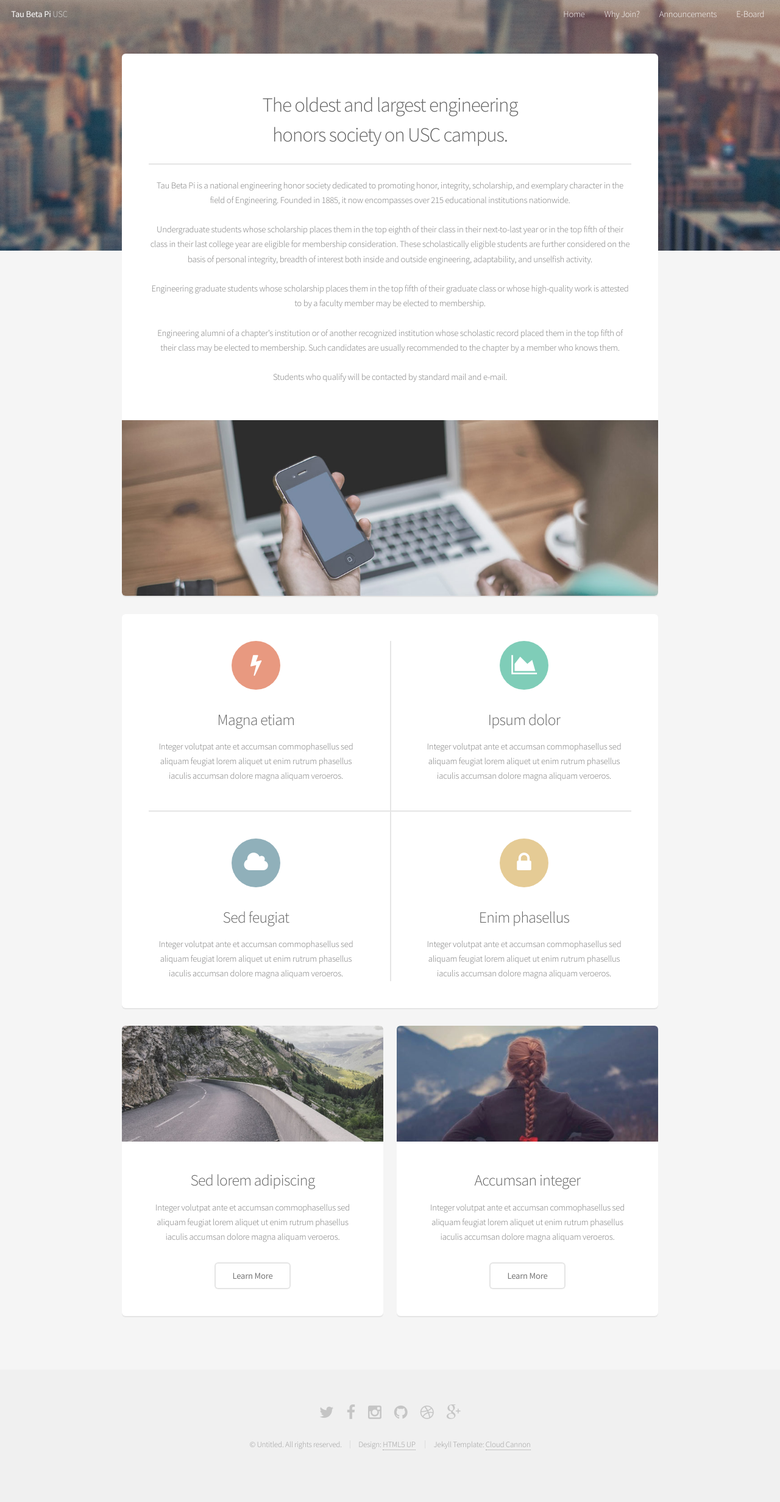
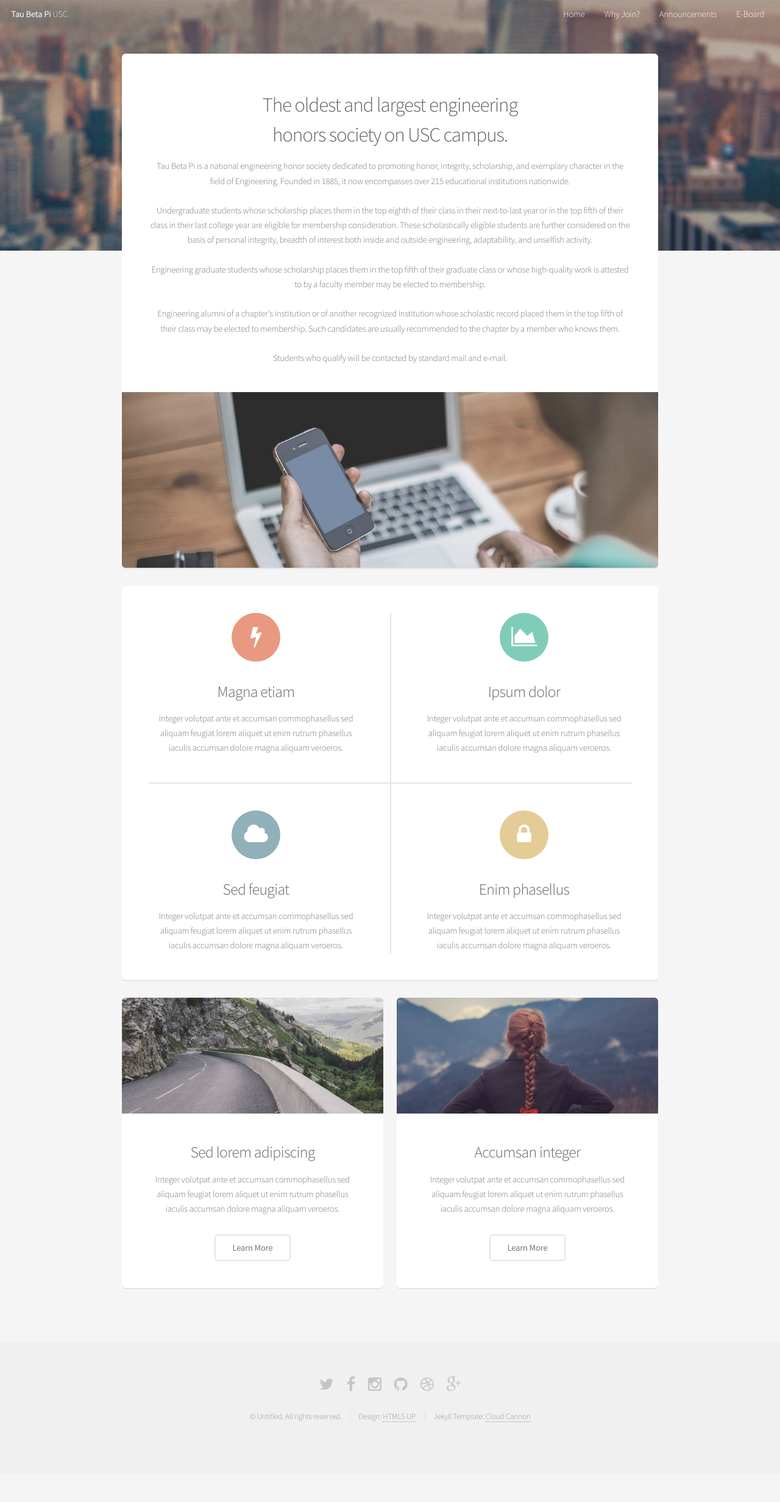
Before and after one commit to usctbp/usctbp.github.io, a Jekyll site: the page built from index.html, in a window 1280 px wide. Shown: the whole page at 61% size. Built offline with Jekyll 4.4.1, drawn with Linux system fonts in a browser that asks for light colours; the list of posts is cut into pages by our own code; after the commit the page ends 2417 px from its top, so only the background shows below that.

Commit message:
edited header

```diff
--- a/index.html
+++ b/index.html
@@ -4,10 +4,10 @@ layout: default
 ---
 <section class="box special">
 	<header class="major">
-	<header>
 						<h2>The oldest and largest engineering <br />
 		honors society on USC campus.</h2>
-					</header>
+			</header>
+
 		<p>Tau Beta Pi is a national engineering honor society dedicated to promoting honor, integrity, scholarship, and exemplary character in the field of Engineering. Founded in 1885, it now encompasses over 215 educational institutions nationwide.</br></br>
 
 Undergraduate students whose scholarship places them in the top eighth of their class in their next-to-last year or in the top fifth of their class in their last college year are eligible for membership consideration. These scholastically eligible students are further considered on the basis of personal integrity, breadth of interest both inside and outside engineering, adaptability, and unselfish activity.</br></br>
@@ -17,7 +17,6 @@ Engineering graduate students whose scholarship places them in the top fifth of
 Engineering alumni of a chapter's institution or of another recognized institution whose scholastic record placed them in the top fifth of their class may be elected to membership. Such candidates are usually recommended to the chapter by a member who knows them.</br></br>
 
 Students who qualify will be contacted by standard mail and e-mail.</p>
-	</header>
 	<span class="image featured"><img src="{{ site.baseurl }}/assets/images/pic01.jpg" alt="" /></span>
 </section>
 
```
